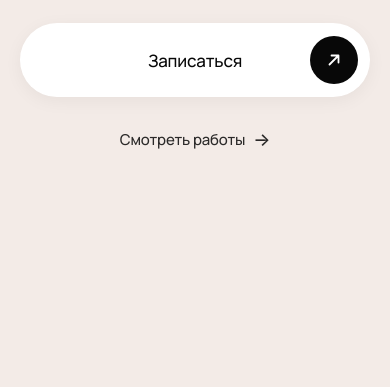
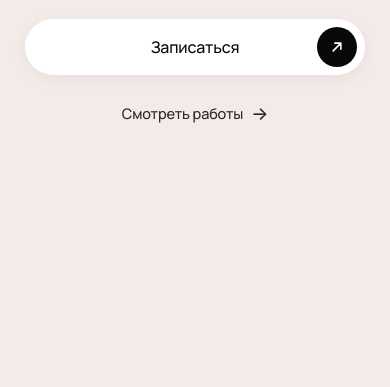
Before and after one commit to movsisiannartem-hash/akopova, a plain HTML site: page index.html in a window 390 px wide. Shown: the part 457-844 px from the top of the page. Drawn offline with nearby package versions, Linux system fonts and the light colour scheme.

Commit message:
style(mobile): refine primary button to 56px and enlarge photo to 1.25x scale

```diff
--- a/style.css
+++ b/style.css
@@ -1167,7 +1167,7 @@ img {
     padding-bottom: clamp(40px, 7vh, 60px);
   }
 
-  /* 1. ФОТОГРАФИЯ СВЕРХУ (Order: 1, добавлен воздух сверху от шапки) */
+  /* 1. ФОТОГРАФИЯ СВЕРХУ (Увеличена, добавлен воздух сверху от шапки) */
   .hero-right-visual {
     position: relative;
     right: auto;
@@ -1180,7 +1180,7 @@ img {
     min-height: auto;
     height: auto;
     order: 1; /* ФОТО ПЕРВОЕ */
-    margin-top: calc(var(--header-height) + 28px); /* ДОБАВЛЕН ВОЗДУХ СВЕРХУ */
+    margin-top: calc(var(--header-height) + 24px); /* ДОБАВЛЕН ВОЗДУХ СВЕРХУ */
     margin-bottom: 0;
     padding: 0;
     overflow: visible;
@@ -1211,18 +1211,18 @@ img {
     position: relative;
     display: block;
     width: 100%;
-    max-width: 530px;
+    max-width: 580px;
     height: auto;
   }
 
   .hero-group-photo {
     width: 100%;
-    max-width: 530px;
+    max-width: 580px;
     height: auto;
     object-fit: contain;
     object-position: center top;
     display: block;
-    transform: scale(1.16);
+    transform: scale(1.24); /* ФОТОГРАФИЯ СТАЛА БОЛЬШЕ */
     transform-origin: center top;
     -webkit-mask-image: linear-gradient(to bottom, #000 74%, rgba(0, 0, 0, 0.85) 86%, transparent 100%);
     mask-image: linear-gradient(to bottom, #000 74%, rgba(0, 0, 0, 0.85) 86%, transparent 100%);
@@ -1277,7 +1277,7 @@ img {
     letter-spacing: -0.01em;
   }
 
-  /* 3. КНОПКИ ПО СЕРЕДИНЕ (Широкая капсула 74px + ссылка с отступом 28px) */
+  /* 3. КНОПКИ ПО СЕРЕДИНЕ (Аккуратная элегантная капсула высотой 56px + ссылка) */
   .hero-cta-group {
     display: flex;
     flex-direction: column;
@@ -1290,22 +1290,22 @@ img {
 
   .hero-primary-btn {
     width: 100%;
-    max-width: 440px;
-    height: 74px; /* Высота в диапазоне 72-80 px */
-    border-radius: 50px; /* Скругление 50 px */
+    max-width: 350px; /* Аккуратная, не громоздкая капсула */
+    height: 56px; /* Не слишком высокая и не большая */
+    border-radius: 28px; /* Изящная капсула */
     position: relative;
     display: flex;
     align-items: center;
     justify-content: center;
-    padding: 0 68px; /* Защита текста от соприкосновения со стрелкой */
-    margin: 0 auto 28px; /* Отступ 28px до ссылки «Смотреть работы →» (диапазон 25-30 px) */
-    font-size: 17.5px;
+    padding: 0 54px; /* Защита текста от соприкосновения со стрелкой */
+    margin: 0 auto 24px; /* 24px до ссылки «Смотреть работы →» */
+    font-size: 16px;
     font-weight: 500;
     font-family: var(--font-sans);
     color: var(--color-black-deep);
     background: #FFFFFF;
     border: 1px solid var(--color-border);
-    box-shadow: 0 4px 18px rgba(8, 8, 8, 0.05);
+    box-shadow: 0 4px 16px rgba(8, 8, 8, 0.05);
     box-sizing: border-box;
   }
 
@@ -1317,11 +1317,11 @@ img {
 
   .hero-primary-btn .btn-arrow-circle {
     position: absolute;
-    right: 12px;
+    right: 8px;
     top: 50%;
     transform: translateY(-50%);
-    width: 50px;
-    height: 50px;
+    width: 40px;
+    height: 40px;
     border-radius: 50%;
     background: var(--color-black-deep);
     display: flex;
@@ -1332,9 +1332,9 @@ img {
   }
 
   .hero-primary-btn .btn-arrow-circle svg {
-    width: 14px;
-    height: 14px;
-    stroke-width: 2px;
+    width: 12px;
+    height: 12px;
+    stroke-width: 1.8px;
   }
 
   .hero-secondary-btn {
@@ -1343,7 +1343,7 @@ img {
     justify-content: center;
     text-align: center;
     width: auto;
-    font-size: 15.5px;
+    font-size: 15px;
     font-weight: 500;
     color: var(--color-black-deep);
     opacity: 0.85;
@@ -1376,7 +1376,16 @@ img {
   }
 
   .hero-right-visual {
-    margin-top: calc(var(--header-height) + 24px); /* Добавлен воздух сверху */
+    margin-top: calc(var(--header-height) + 20px); /* Добавлен воздух сверху */
+  }
+
+  .hero-picture,
+  .hero-group-photo {
+    max-width: 100%;
+  }
+
+  .hero-group-photo {
+    transform: scale(1.25); /* ФОТОГРАФИЯ СТАЛА БОЛЬШЕ */
   }
 
   .hero-left-content {
@@ -1404,22 +1413,22 @@ img {
   }
 
   .hero-primary-btn {
-    max-width: 100%;
-    height: 74px; /* Высота 74px */
-    border-radius: 50px; /* Скругление 50 px */
-    font-size: 17px;
-    padding: 0 64px;
-    margin-bottom: 26px; /* 26px до ссылки «Смотреть работы →» */
+    max-width: 340px;
+    height: 56px; /* Не слишком высокая и не большая */
+    border-radius: 28px;
+    font-size: 16px;
+    padding: 0 52px;
+    margin-bottom: 22px;
   }
 
   .hero-primary-btn .btn-arrow-circle {
-    width: 48px;
-    height: 48px;
-    right: 12px;
+    width: 40px;
+    height: 40px;
+    right: 8px;
   }
 
   .hero-secondary-btn {
-    font-size: 15px;
+    font-size: 14.5px;
     padding: 4px 8px;
   }
 }
```
Also changed, not shown: mockups/helen-akopova-mobile-exact.png, 1 other file.
